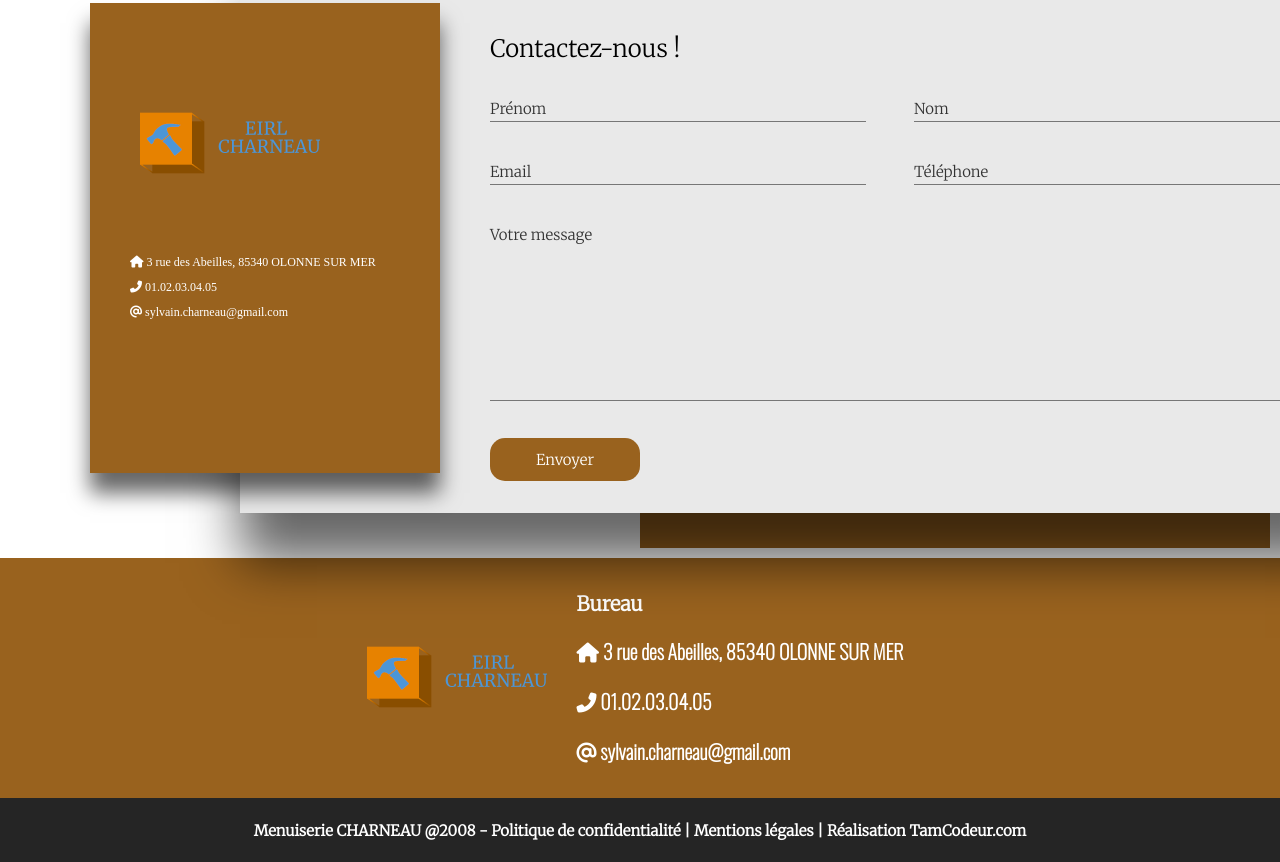
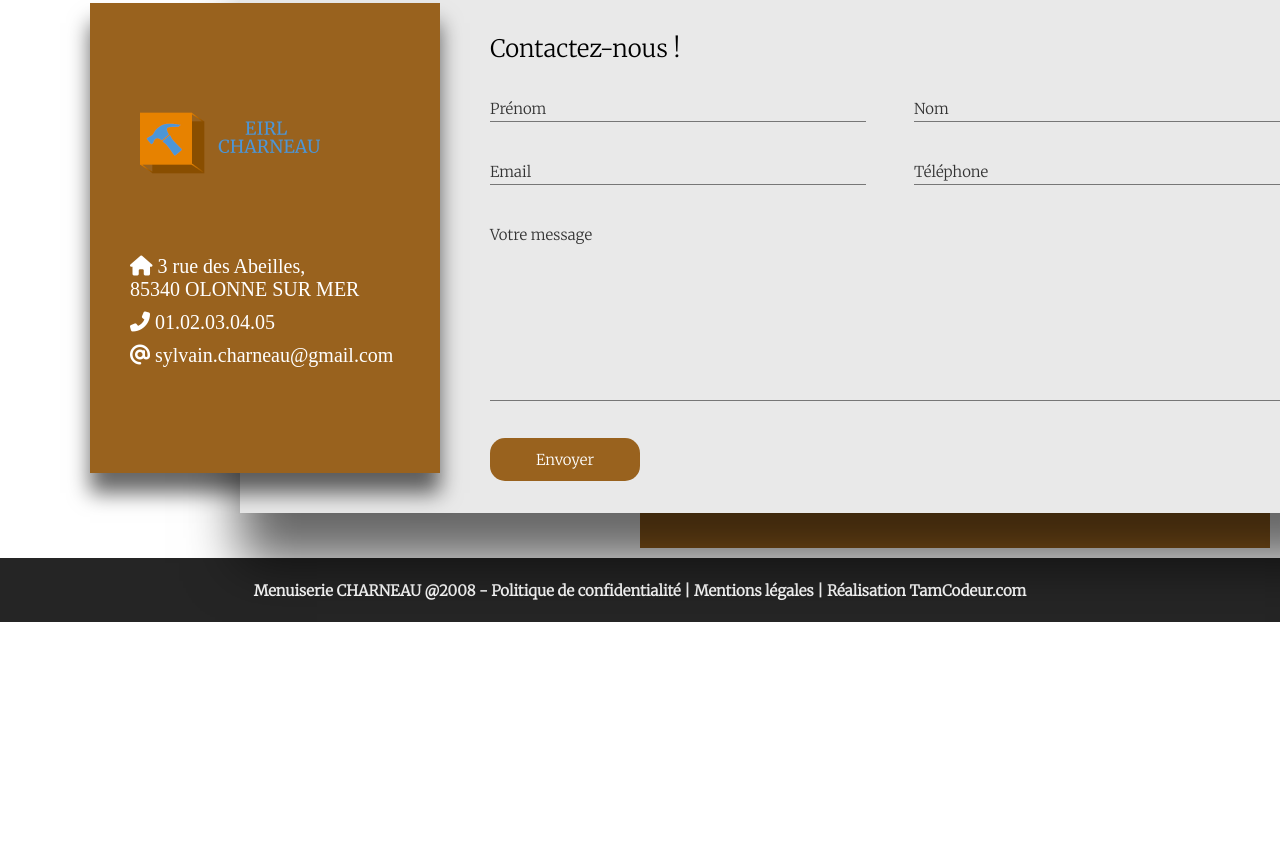
Before and after one commit to Tambass/eirl-charneau, a plain HTML site: page contact.html in a window 1280 px wide. Shown: the part 924-1786 px from the top of the page. After the commit the page ends 1546 px from the top, so only its background shows below. Drawn offline with nearby package versions, Linux system fonts and the light colour scheme.

Commit message:
ajustement page contact

```diff
--- a/contact.html
+++ b/contact.html
@@ -91,7 +91,7 @@
                             <img src="./images/logo3.png" alt="logo">
                         </div>
                         <ul>
-                            <li><i class="fas fa-home"></i> 3 rue des Abeilles, 85340 OLONNE SUR MER</li>
+                            <li><i class="fas fa-home"></i> 3 rue des Abeilles, <br> 85340 OLONNE SUR MER</li>
                             <li><i class="fas fa-phone-alt"></i> 01.02.03.04.05</li>
                             <li><i class="fas fa-at"></i><a href="#"> sylvain.charneau@gmail.com</a></li>
                         </ul>
@@ -139,23 +139,6 @@
 
     <footer>
 
-        <!--Section coordonnées-->
-
-        <section class="adress">
-
-            <a href="index.html"><img src="./images/logo3.png" alt="logo"></a>
-
-            <ul>
-                <li>
-                    <h5>Bureau</h5>
-                </li>
-                <li><i class="fas fa-home"></i> 3 rue des Abeilles, 85340 OLONNE SUR MER</li>
-                <li><i class="fas fa-phone-alt"></i> 01.02.03.04.05</li>
-                <li><i class="fas fa-at"></i><a href="#"> sylvain.charneau@gmail.com</a></li>
-            </ul>
-
-        </section>
-
         <!--Section mentions légales-->
 
         <section class="mentions">
--- a/style.scss
+++ b/style.scss
@@ -990,7 +990,7 @@ footer .mentions {
         li{
           margin: 10px 0;
           color: #fff;
-          font-size: 1.2rem;
+          font-size: 2rem;
           a{
             text-decoration: none;
             color: #fff;
```
Also changed, not shown: style.css, 1 other file.
